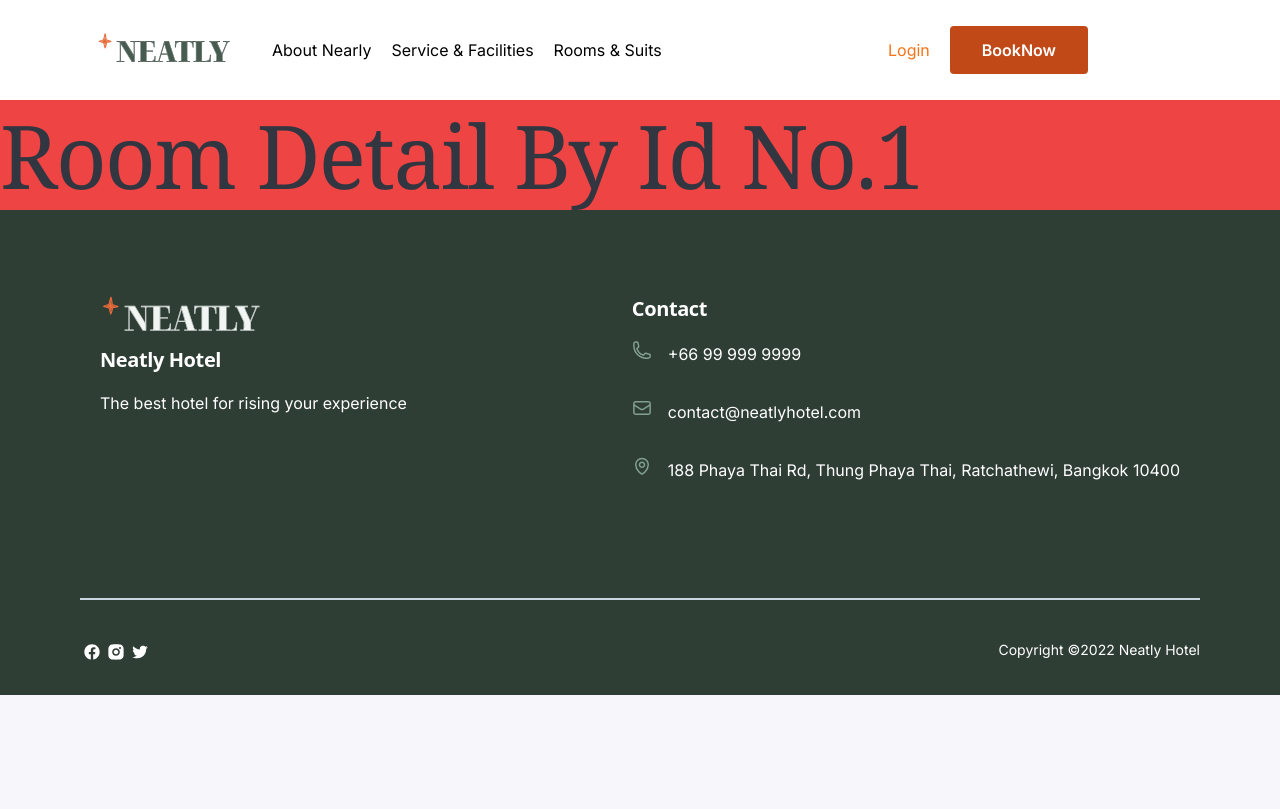
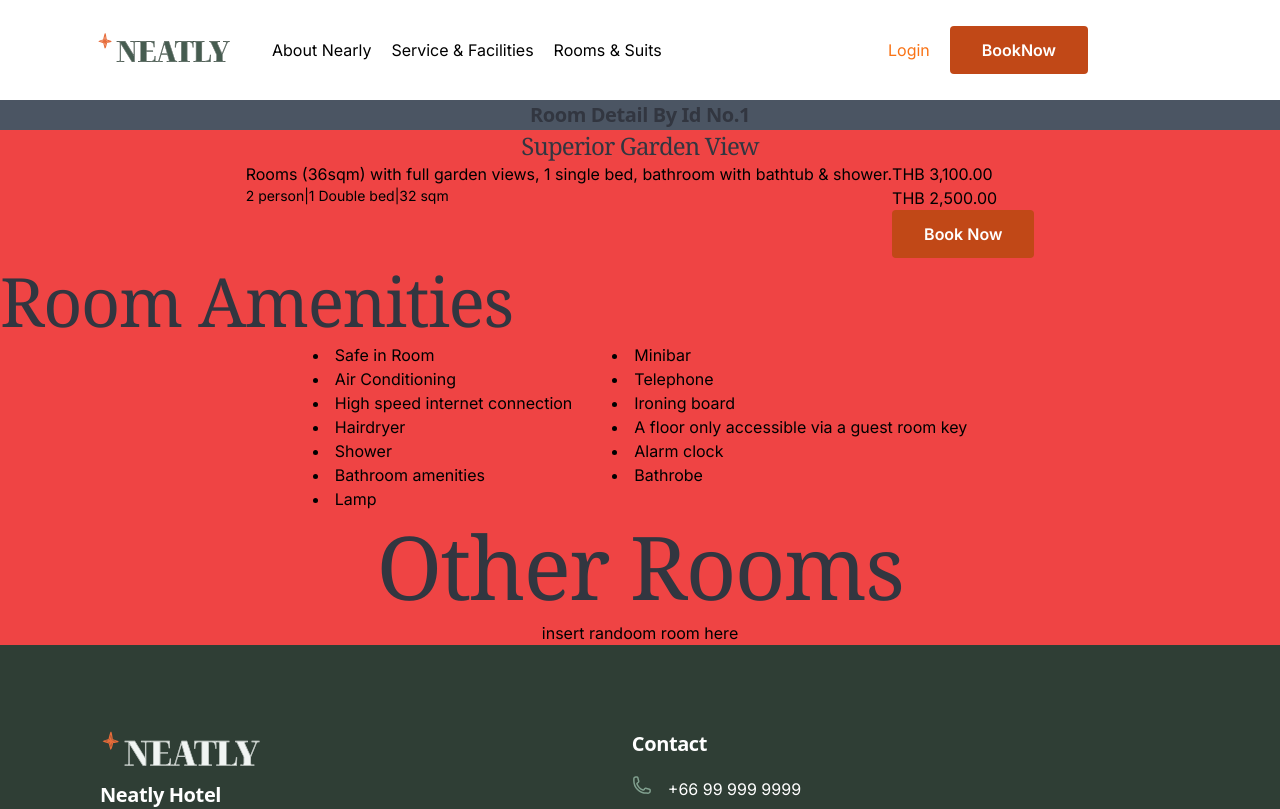
Before and after one commit to L1laX/Grand-final-project-neatly-hotel-teal, a Next.js app: page /room_detail/1 in a window 1280 px wide. Shown: the top 809 px of the page. Built offline with nearby package versions, Linux system fonts and the light colour scheme.

Commit message:
updatetialwindV1

```diff
--- a/src/app/room_detail/[room_id]/page.jsx
+++ b/src/app/room_detail/[room_id]/page.jsx
@@ -1,10 +1,66 @@
 //// edit it
 "use client";
+import { useState, useEffect } from "react";
+import PrimaryBtn from "@/components/common/PrimaryBtn";
+
 export default function RoomDetailById({ params }) {
   return (
     <main>
-      <div className=" bg-black xl:bg-red-500">
-        <h1>Room Detail By Id No.{params.room_id}</h1>
+      <div className=" header-content bg-black xl:bg-red-500">
+        <h5 className=" flex justify-center bg-gray-600">
+          Room Detail By Id No.{params.room_id}
+        </h5>
+        <div className="box2">
+          <h3 className=" room-name flex justify-center text-2xl ">
+            Superior Garden View
+          </h3>
+          <div className="box2-2 flex justify-center ">
+            <div className="2-2left">
+              <p className=" text-base ">
+                Rooms (36sqm) with full garden views, 1 single bed, bathroom
+                with bathtub & shower.
+              </p>
+              <div className="book-detail flex flex-row text-sm ">
+                <p>2 person </p>|<p>1 Double bed </p>|<p>32 sqm </p>
+              </div>
+            </div>
+            <div className="2-2right">
+              <div className="">
+                <p>THB 3,100.00</p>
+                <p>THB 2,500.00</p>
+              </div>
+              <PrimaryBtn btnName="Book Now" />
+            </div>
+          </div>
+          <div className="box2-3">
+            <h2 className="   ">Room Amenities</h2>
+            <div className=" flex flex-row justify-center space-x-10">
+              <div>
+                <li>Safe in Room</li>
+                <li>Air Conditioning</li>
+                <li>High speed internet connection</li>
+                <li>Hairdryer</li>
+                <li>Shower</li>
+                <li>Bathroom amenities</li>
+                <li>Lamp</li>
+              </div>
+              <div>
+                <li>Minibar</li>
+                <li>Telephone</li>
+                <li>Ironing board</li>
+                <li>A floor only accessible via a guest room key</li>
+                <li>Alarm clock</li>
+                <li>Bathrobe</li>
+              </div>
+            </div>
+          </div>
+        </div>
+        <div className="box3">
+          <h1 className="   flex justify-center">Other Rooms</h1>
+          <div className="random-room  flex justify-center">
+            insert randoom room here
+          </div>
+        </div>
       </div>
     </main>
   );
```
